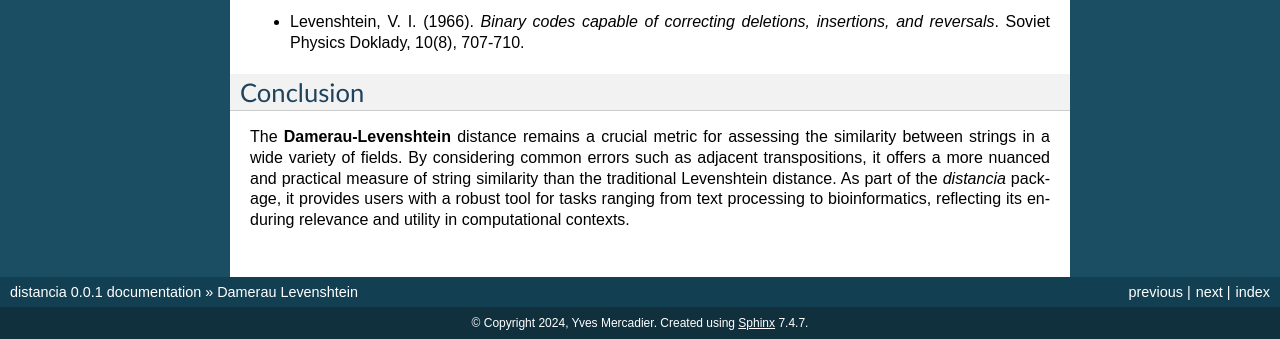
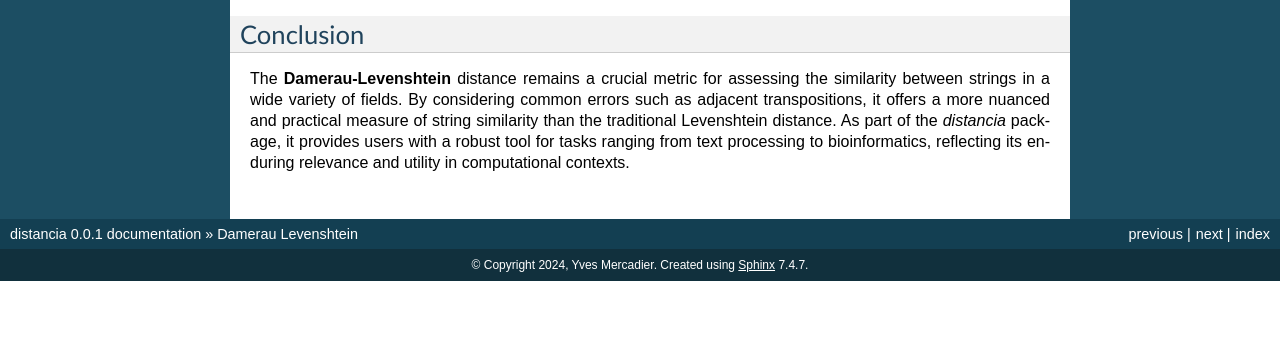
Before and after one commit to ym001/distancia, a Sphinx documentation site: the page built from docs/DamerauLevenshtein.rst, in a window 1280 px wide and 900 px high, scrolled down 1315 px, cut to the strip 561-900 px from the top of the window. Built offline with Sphinx 7.4.7, drawn with Linux system fonts in a browser that asks for light colours; pages that are not in the unit, such as notebooks, are missing from menus; after the commit the page ends 2157 px from its top, so only the background shows below that.

Commit message:
Update DamerauLevenshtein.rst

```diff
--- a/docs/DamerauLevenshtein.rst
+++ b/docs/DamerauLevenshtein.rst
@@ -88,8 +88,6 @@ For a deeper understanding of the **Damerau-Levenshtein** distance and its appli
 
     DamerauLevenshtein
 
-- Levenshtein, V. I. (1966). *Binary codes capable of correcting deletions, insertions, and reversals*. Soviet Physics Doklady, 10(8), 707-710.
-
 Conclusion
 ----------
 
```
